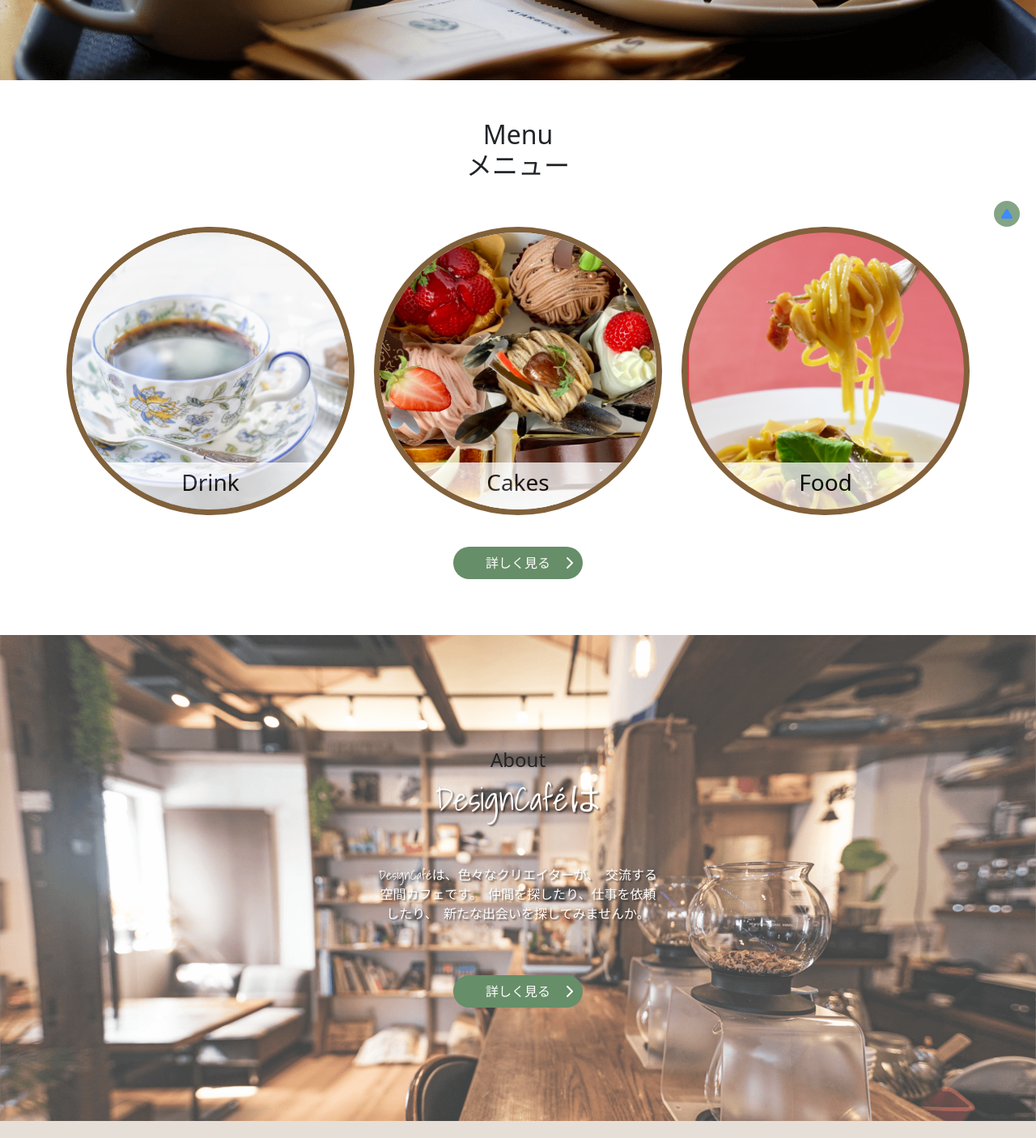
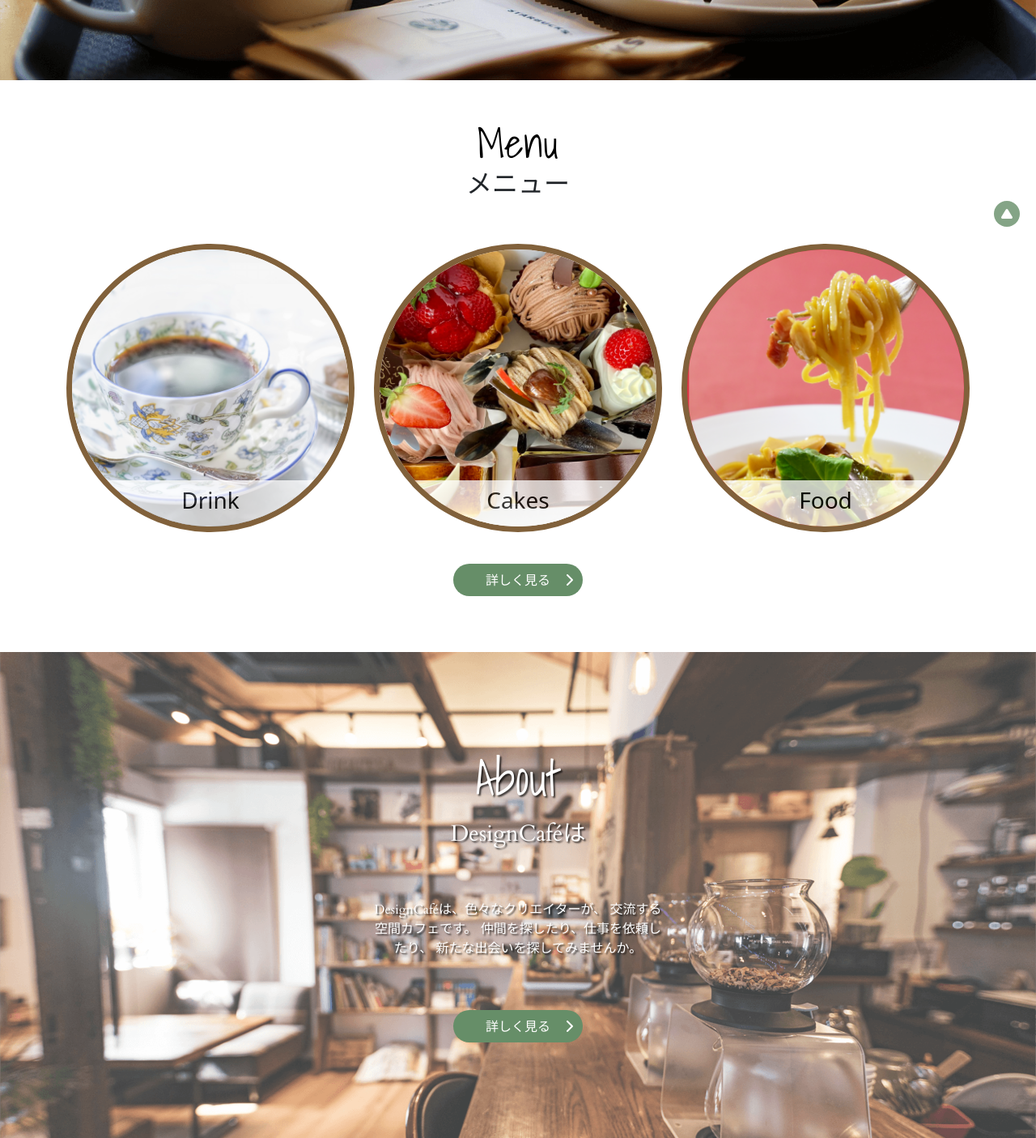
Before and after one commit to eduardpanchak/eduardpanchak.github.io, a plain HTML site: page index.html in a window 1280 px wide. Shown: the part 500-1905 px from the top of the page at 81% size. Drawn offline with nearby package versions, Linux system fonts and the light colour scheme.

Commit message:
Add files via upload

```diff
--- a/style/style.css
+++ b/style/style.css
@@ -53,7 +53,7 @@ h1{
     overflow: hidden;
 }
 
-.menu h3 span{
+.menu h2 span{
     font-size: 50px;
     font-weight: 400;
     color: rgb(0, 0, 0);
@@ -109,9 +109,9 @@ h1{
 
 .navbar-toggler:focus,
 .navbar-toggler:active {
-  outline: none !important;
-  box-shadow: none !important;
-  border: none !important;
+  outline: none;
+  box-shadow: none;
+  border: none;
 }
 
 .btn-menu{
@@ -144,27 +144,27 @@ h1{
 
 .about-text{
     color: white;
-    text-shadow: 2px 2px 2px rgba(0, 0, 0, 0.5);
-    font-family: "Shadows Into Light", "cursive";
+    text-shadow: 2px 2px 2px rgba(0, 0, 0, 0.7);
+    font-family: "Cardo", "cursive";
     cursor: default;
 }
 
-.about-text-h5{
+.about-text-h3{
     color: white;
-    text-shadow: 1px 1px 1px rgba(0, 0, 0, 0.5);
+    text-shadow: 2px 2px 2px rgba(0, 0, 0, 0.7);
     font-family: "Shadows Into Light", "cursive";
     cursor: default;
     position: relative;
+    font-size: 60px;
 }
 
 .about-text-h4{
     color: white;
-    text-shadow: 2px 2px 2px rgba(0, 0, 0, 0.5);
-    font-family: "Shadows Into Light", "cursive";
+    text-shadow: 2px 2px 2px rgba(0, 0, 0, 0.7);
+    font-family: "Cardo", "cursive";
     cursor: default;
     position: relative;
-    font-size: 40px;
-    font-weight: 500;
+    font-size: 28px;
     line-height: 35px;
 }
 
@@ -254,7 +254,7 @@ footer{
     transform: rotate(-90deg);
 }
 
-.to-top{
+.button-to-top{
     text-decoration: none;
     color: white;
 }
```
